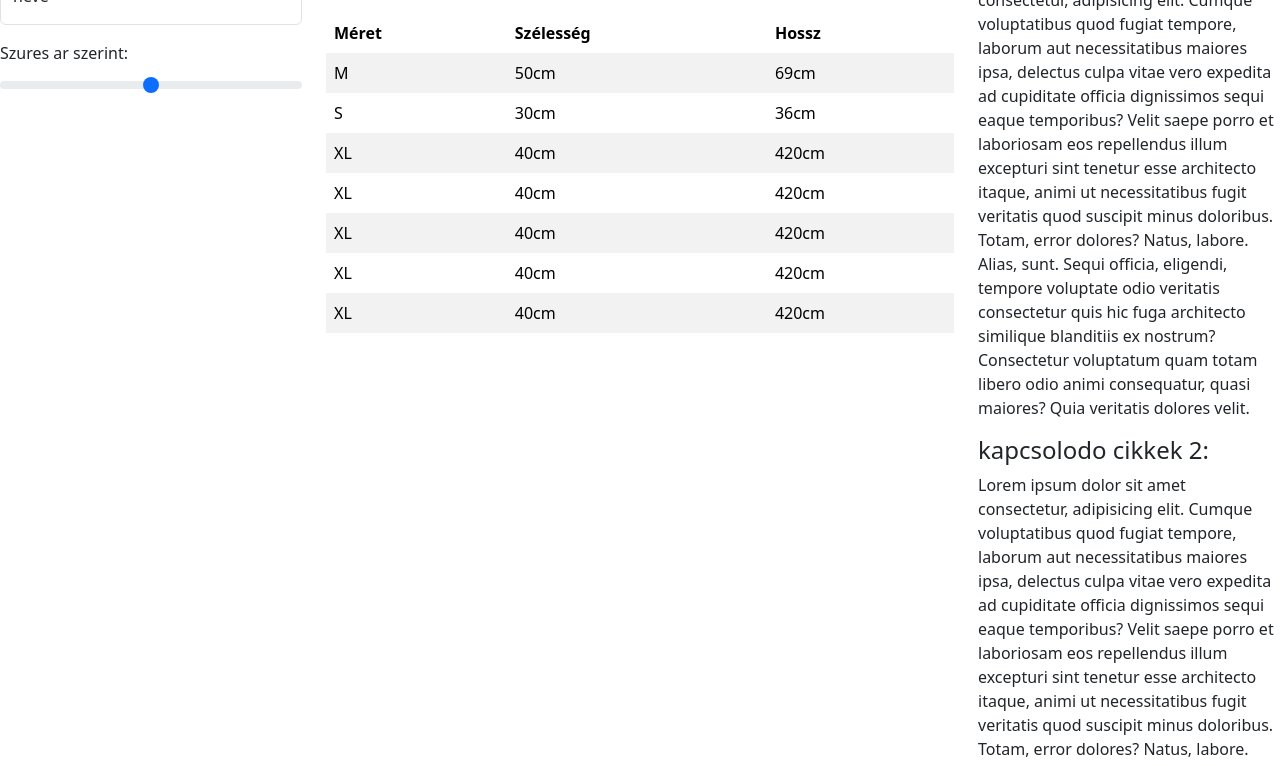
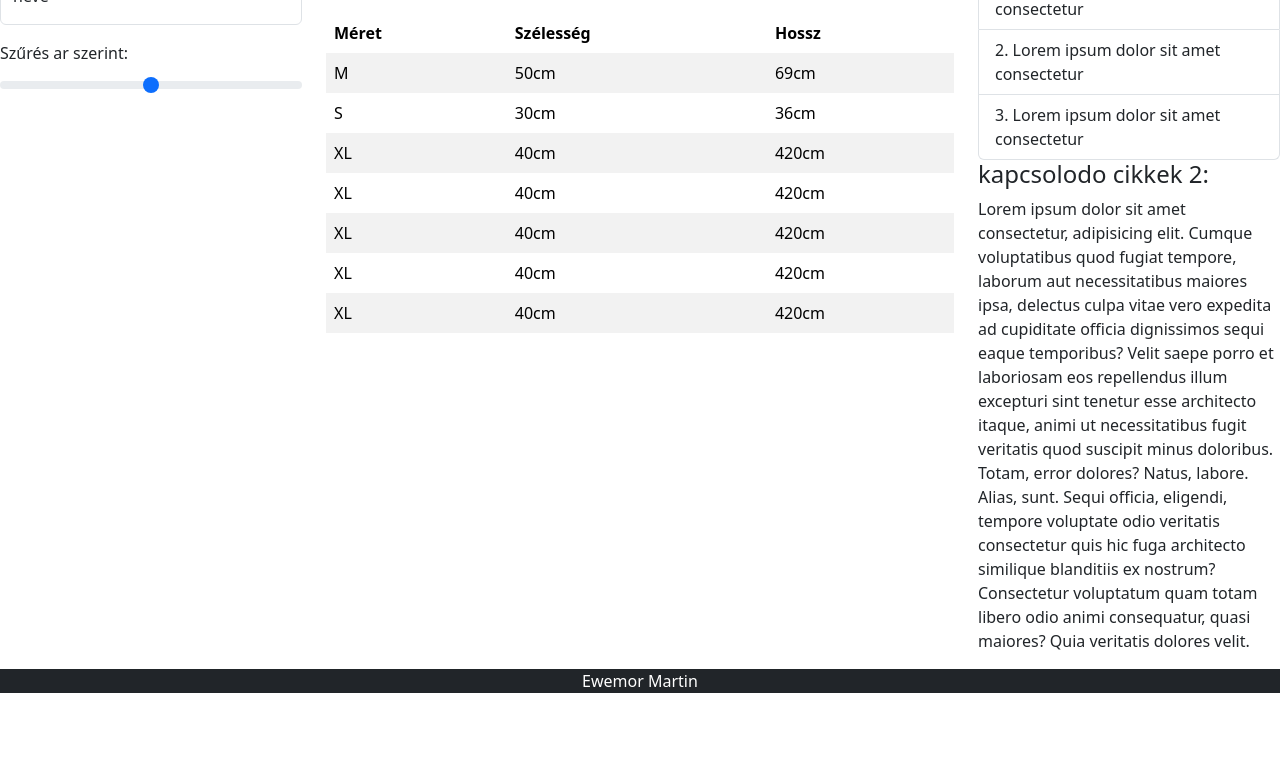
Before and after one commit to ewemormartin/webaruhaz_csoportos, a plain HTML site: page meretTabla.html in a window 1280 px wide. Shown: the part 185-951 px from the top of the page. After the commit the page ends 878 px from the top, so only its background shows below. Drawn offline with nearby package versions, Linux system fonts and the light colour scheme.

Commit message:
Mértetabla kész

```diff
--- a/meretTabla.html
+++ b/meretTabla.html
@@ -37,7 +37,7 @@
           <input type="text" class="form-control" id="email" placeholder="Enter email" name="email">
           <label for="email">neve</label>
         </div>
-        <label for="customRange" class="form-label">Szures ar szerint: </label>
+        <label for="customRange" class="form-label">Szűrés ar szerint: </label>
         <input type="range" class="form-range" id="customRange" min="0" max="4">
 
 
@@ -106,15 +106,11 @@
         <aside>
           <section>
             <h4>kapcsolodo cikkek 1:</h4>
-            <p>Lorem ipsum dolor sit amet consectetur, adipisicing elit. Cumque voluptatibus quod fugiat tempore,
-              laborum aut necessitatibus maiores ipsa, delectus culpa vitae vero expedita ad cupiditate officia
-              dignissimos sequi eaque temporibus?
-              Velit saepe porro et laboriosam eos repellendus illum excepturi sint tenetur esse architecto itaque,
-              animi ut necessitatibus fugit veritatis quod suscipit minus doloribus. Totam, error dolores? Natus,
-              labore. Alias, sunt.
-              Sequi officia, eligendi, tempore voluptate odio veritatis consectetur quis hic fuga architecto
-              similique blanditiis ex nostrum? Consectetur voluptatum quam totam libero odio animi consequatur,
-              quasi maiores? Quia veritatis dolores velit.</p>
+            <ol class="list-group list-group-numbered">
+              <li class="list-group-item">Lorem ipsum dolor sit amet consectetur</li>
+              <li class="list-group-item">Lorem ipsum dolor sit amet consectetur</li>
+              <li class="list-group-item">Lorem ipsum dolor sit amet consectetur</li>
+            </ol>
             </section>
 
             <section>
@@ -134,6 +130,9 @@
 
 
   </div>
+  <footer class="col-md-12 text-center bg-dark text-white">
+    Ewemor Martin
+  </footer>
 </body>
 
 </html>
```
